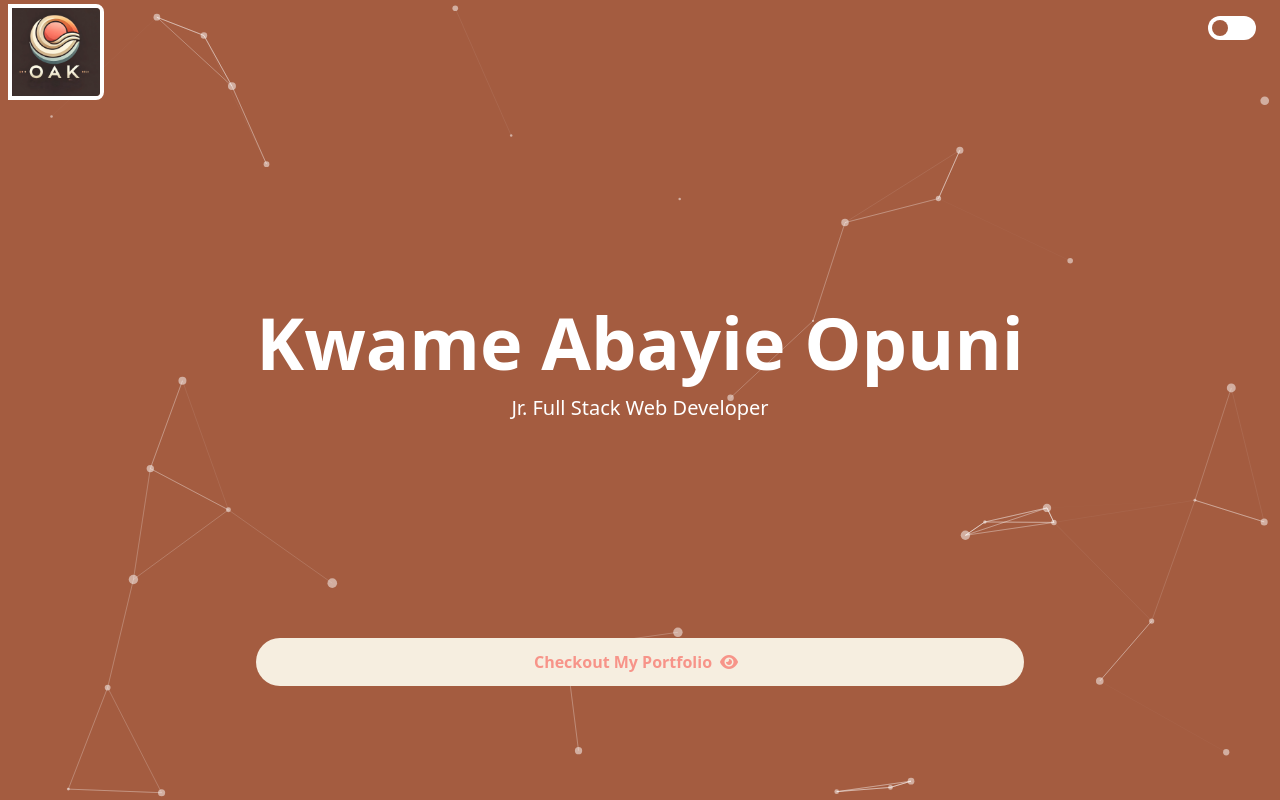
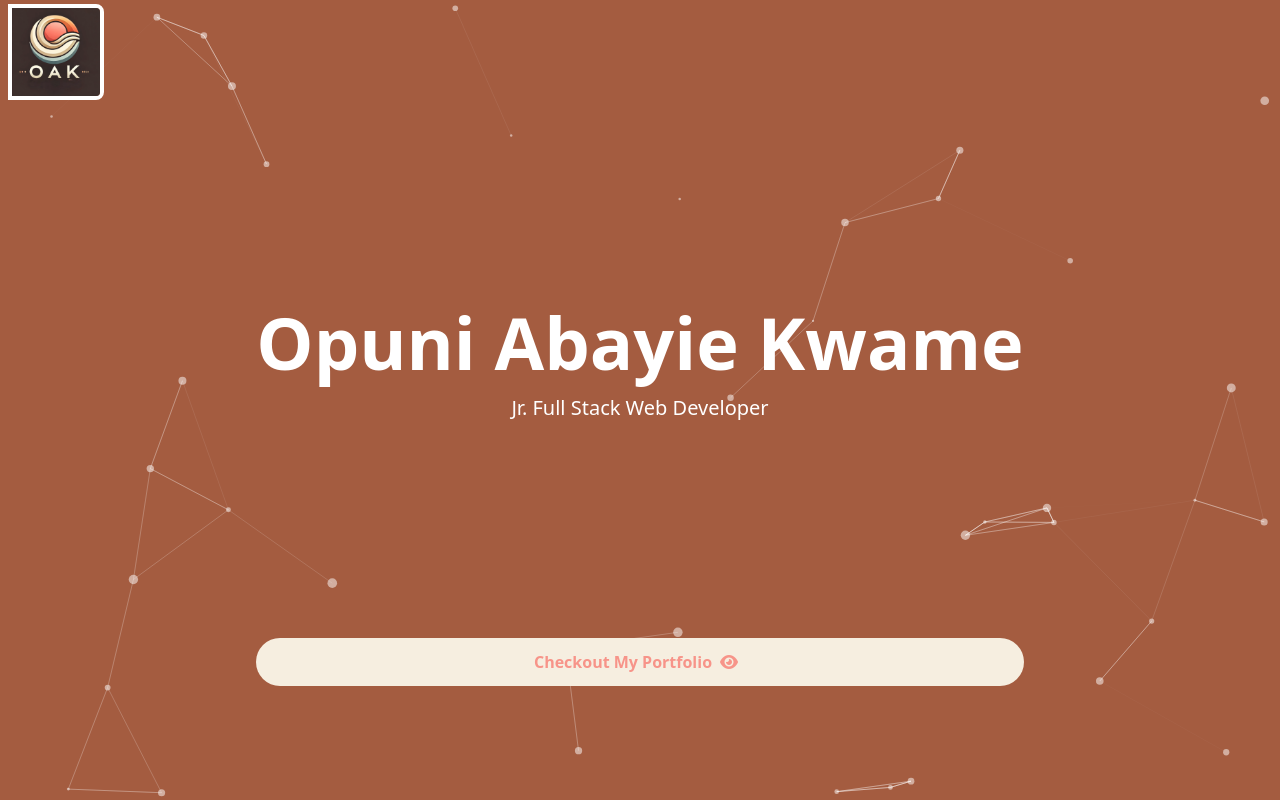
Before and after one commit to abayieopuni/Kwame-Portfolio, a React (Vite) app: page / in a window 1280 px wide. Shown: the top 800 px of the page. Built offline with nearby package versions, Linux system fonts and the light colour scheme.

Commit message:
removing switch

```diff
--- a/src/components/sections/Header.jsx
+++ b/src/components/sections/Header.jsx
@@ -37,6 +37,7 @@ const Header = () => {
         <p className="line-1  text-xl mb-6 animate-typewriter ">
           Jr. Full Stack Web Developer
         </p>
+        {/*
         <label className="switch absolute top-4 right-4 flex items-center space-x-2 z-10">
           <input
             id="mode-switch"
@@ -49,8 +50,12 @@ const Header = () => {
           </span>
           <span className="text-sm"></span>
         </label>
+        -->
+         */}
+        <HeaderButton/>
 
-        <HeaderButton/>
+
+
 
       </div>
       <img
--- a/src/profile-data.jsx
+++ b/src/profile-data.jsx
@@ -9,7 +9,7 @@ const animation = {
 };
 // Change your display name on tha landing display
 const header = {
-  name: "Kwame Abayie Opuni",
+  name: "Opuni Abayie Kwame",
 };
 const background = {
   // Options: Snow or Particle
```
